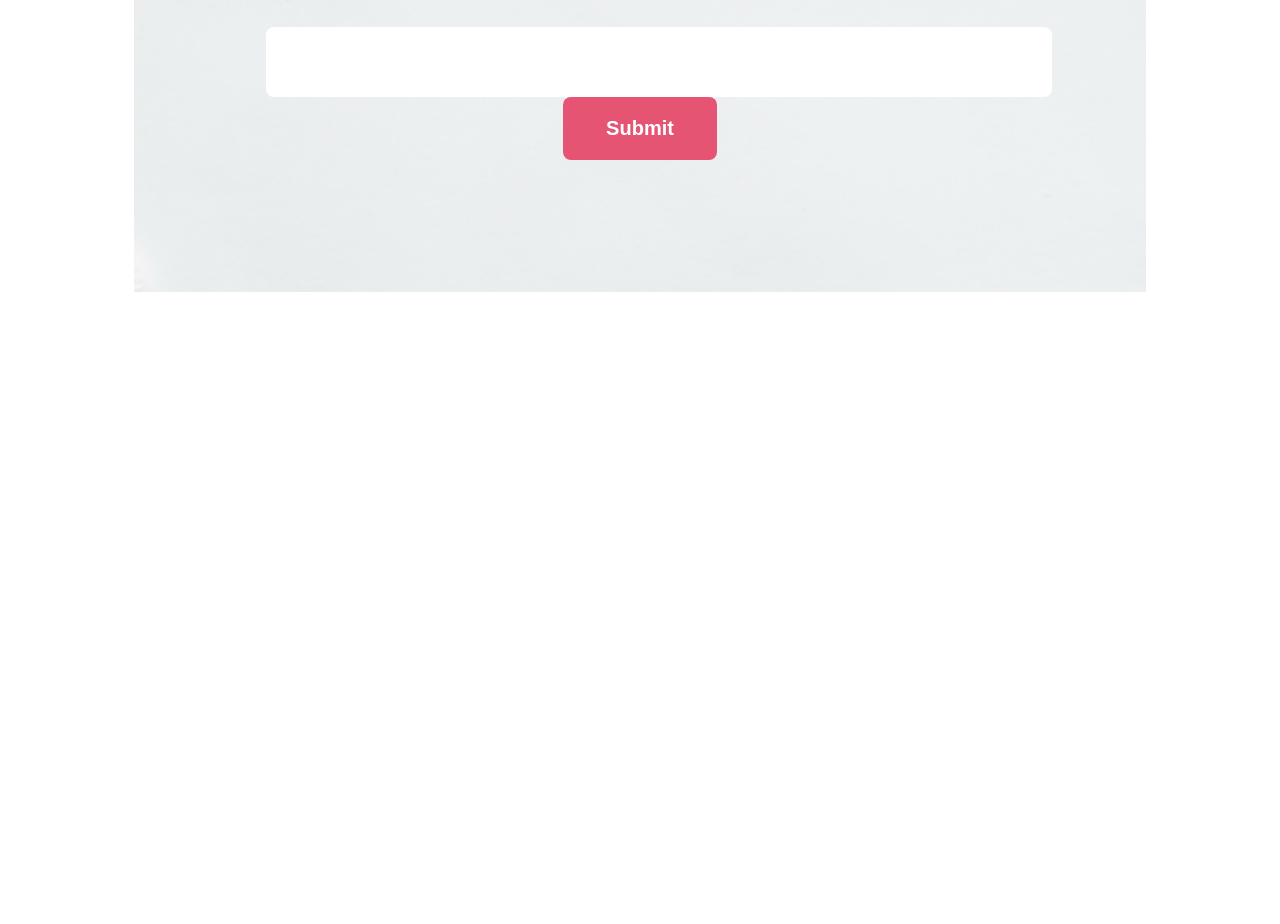
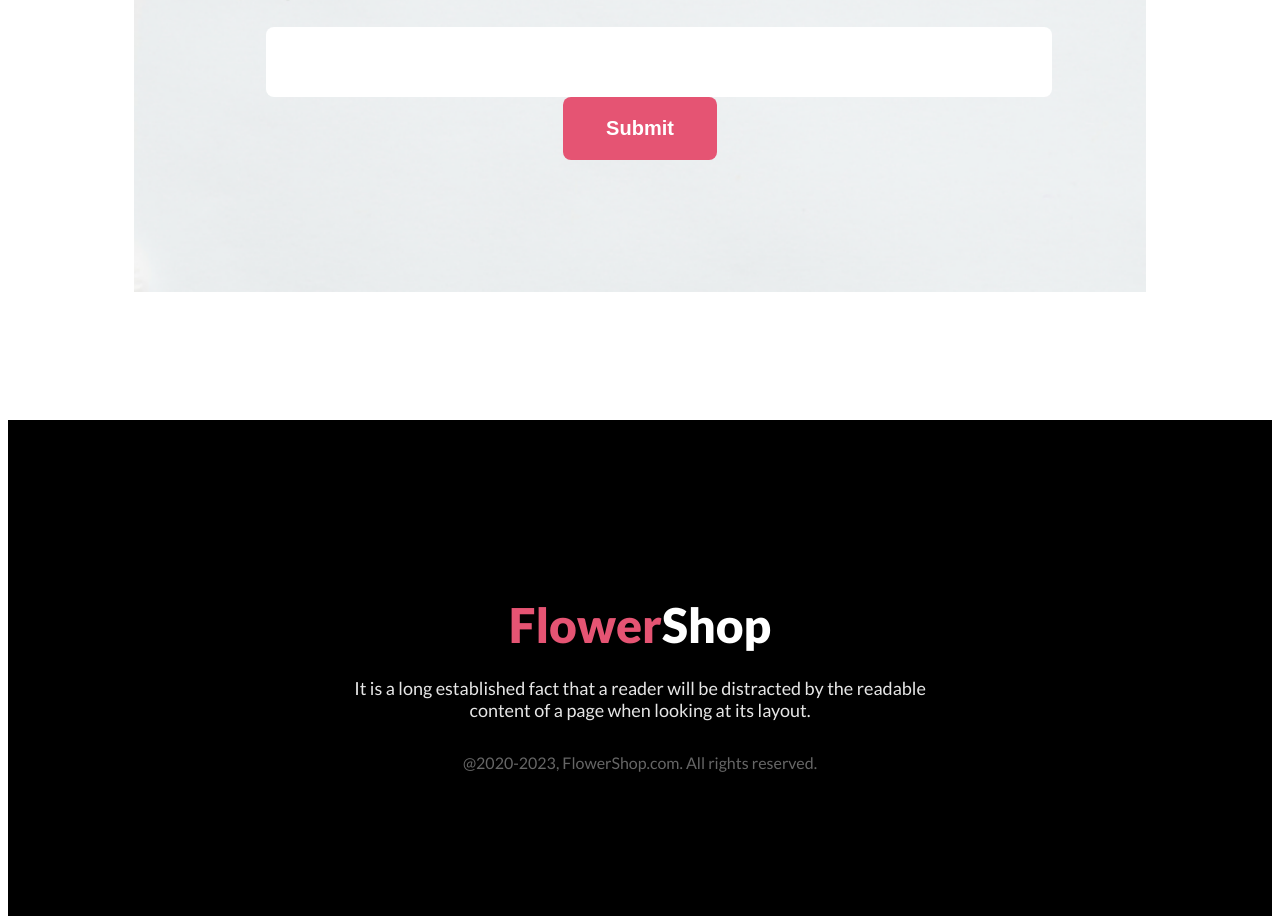
Before and after one commit to Thoryan009/flowershop, a plain HTML site: page index.html in a window 1280 px wide. Shown: the part 3710-4634 px from the top of the page. Before the commit the page ends 4010 px from the top, so only its background shows below. Drawn offline with Linux system fonts and the light colour scheme; files whose address does not match are found by name.

Commit message:
final commit, project complete

```diff
--- a/index.html
+++ b/index.html
@@ -93,7 +93,13 @@
 
 
     <footer>
-
+        <section>
+            <div class="footer">
+                <h3 class="footer-title"><span class="Off">Flower</span>Shop</h3>
+                <p class="footer-description">It is a long established fact that a reader will be distracted by the readable <br> content of a page when looking at its layout.</p>
+                <p class="copyright">@2020-2023, FlowerShop.com. All rights reserved.</p>
+            </div>
+        </section>
     </footer>
 </body>
 
--- a/style.css
+++ b/style.css
@@ -169,13 +169,47 @@ header {
     font-weight: 400;
     margin-top: 16px;
 }
-.input{
+
+.input {
     margin-top: 48px;
 }
-.input-email{
+
+.input-email {
     border: 0;
     padding: 20px 43px;
     border-radius: 8px;
     width: 700px;
     height: 30px;
 }
+
+/* footer  */
+.footer {
+    margin-top: 128px;
+    background-color: black;
+    padding: 128px;
+}
+
+.footer-title {
+    color: white;
+    text-align: center;
+    font-family: Lato;
+    font-size: 48px;
+    font-style: normal;
+    font-weight: 800;
+    margin-bottom: 24px;
+}
+
+.footer-description {
+    color: rgba(255, 255, 255, 0.90);
+    text-align: center;
+    font-size: 18px;
+    font-weight: 400;
+    margin-bottom: 32px;
+}
+
+.copyright {
+    color: rgba(255, 255, 255, 0.40);
+    text-align: center;
+    font-size: 16px;
+    font-weight: 400;
+}
```
